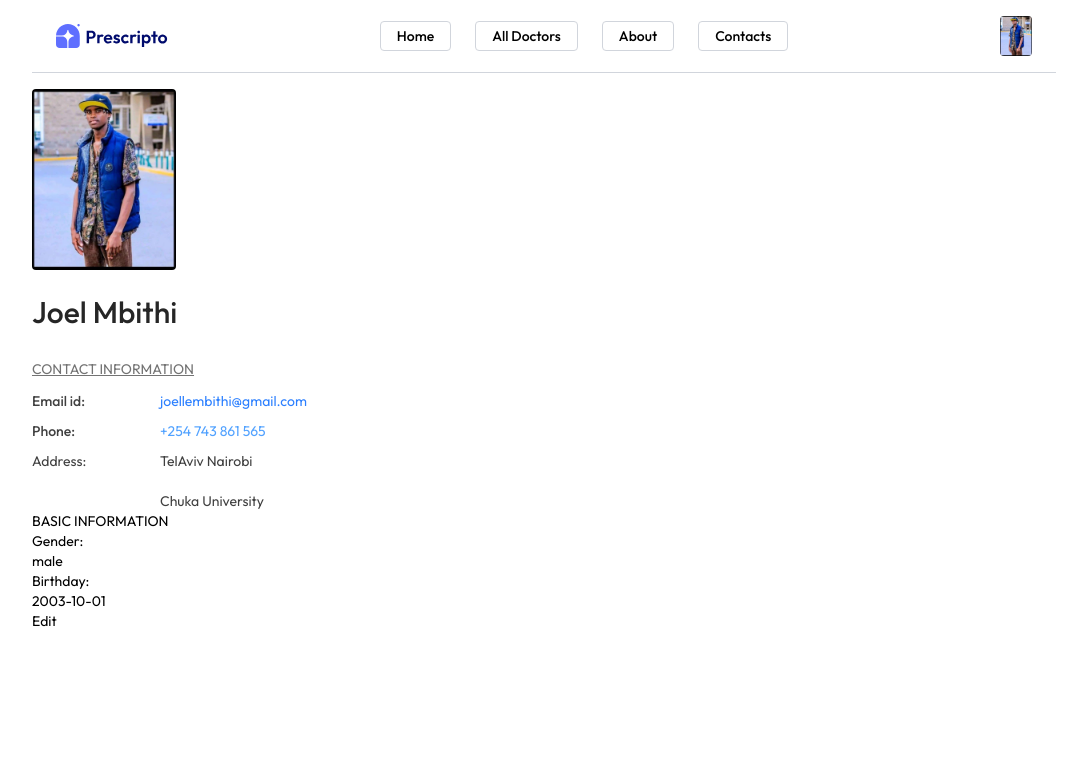
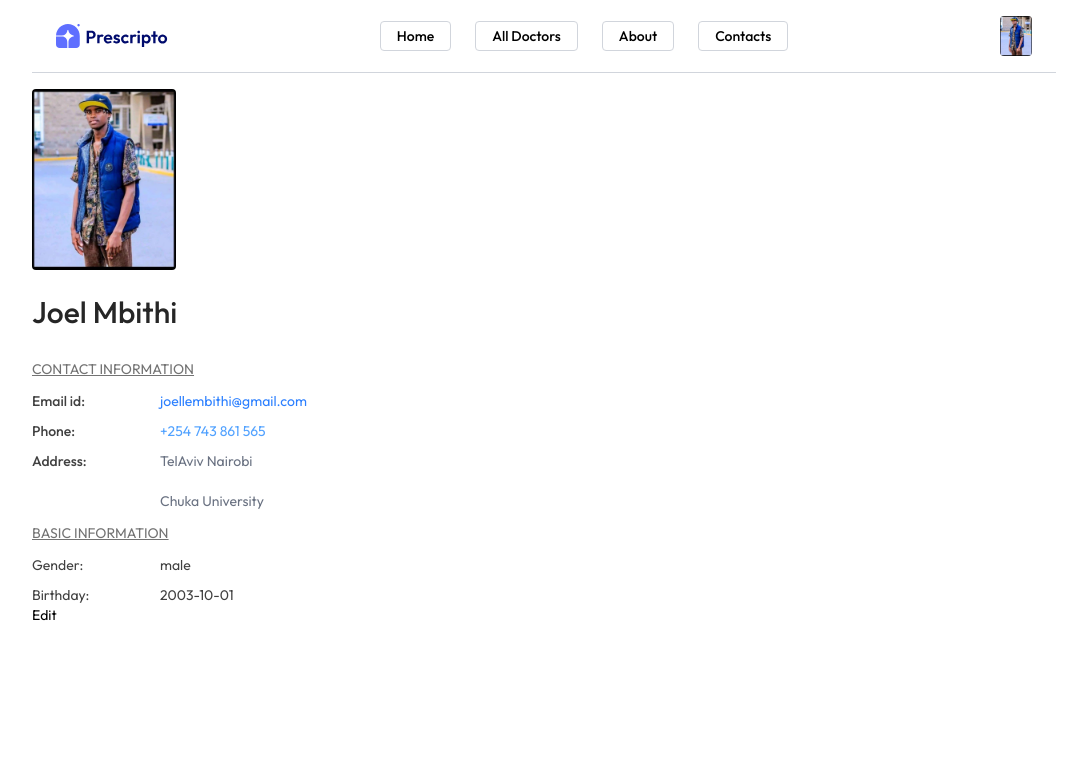
Before and after one commit to JoelMbithi/App-Project, a React app in the folder frontend/: page /profile in a window 1280 px wide. Shown: the top 783 px of the page, without its empty margins (96-1183 px from the left). Built offline with nearby package versions, Linux system fonts and the light colour scheme; the HTML template or start-up script is replaced by a standard one.

Commit message:
doing profile styles

```diff
--- a/frontend/src/Pages/Profile.jsx
+++ b/frontend/src/Pages/Profile.jsx
@@ -40,27 +40,27 @@
             ? <input className='bg-gray-200 rounded px-3 max-w-52' onClick={e => setUserData(prev => ({ ...prev, phone: e.target.value }))} value={userData.phone} type='text' />
             : <p className='text-blue-400'>{userData.phone}</p>
         }
-        <p>Address:</p>
+        <p className='font-medium'>Address:</p>
         {
           isEdit
             ?
             <div>
-              <input onChange={e => setUserData(prev => ({ ...prev, address: { ...prev.address, line1: e.target.value } }))} value={userData.address.line1} type='text' />
+              <input className='bg-gray-200' onChange={e => setUserData(prev => ({ ...prev, address: { ...prev.address, line1: e.target.value } }))} value={userData.address.line1} type='text' />
               <br />
-              <input onChange={e => setUserData(prev => ({ ...prev, address: { ...prev.address, line2: e.target.value } }))} value={userData.address.line2} type='text' />
+              <input className='bg-gray-200' onChange={e => setUserData(prev => ({ ...prev, address: { ...prev.address, line2: e.target.value } }))} value={userData.address.line2} type='text' />
             </div>
             :
             <div>
-              <p>{userData.address.line1}</p>
+              <p className='text-gray-500'>{userData.address.line1}</p>
               <br />
-              <p>{userData.address.line2}</p>
+              <p className='text-gray-500'>{userData.address.line2}</p>
             </div>
 
         }
       </div>
       <div>
-        <p>BASIC INFORMATION</p>
-        <div>
+        <p className='text-neutral-500 underline mt-3'>BASIC INFORMATION</p>
+        <div className='grid grid-cols-[1fr_3fr] gap-y-2.5 mt-3 text-neutral-700'>
           <p>Gender:</p>
           {
             isEdit
```
